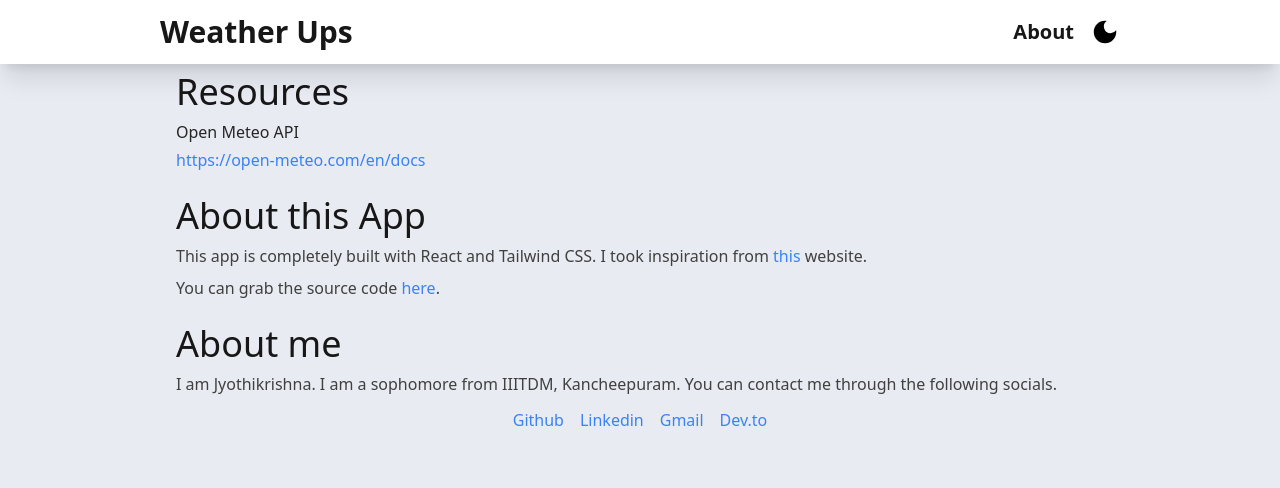
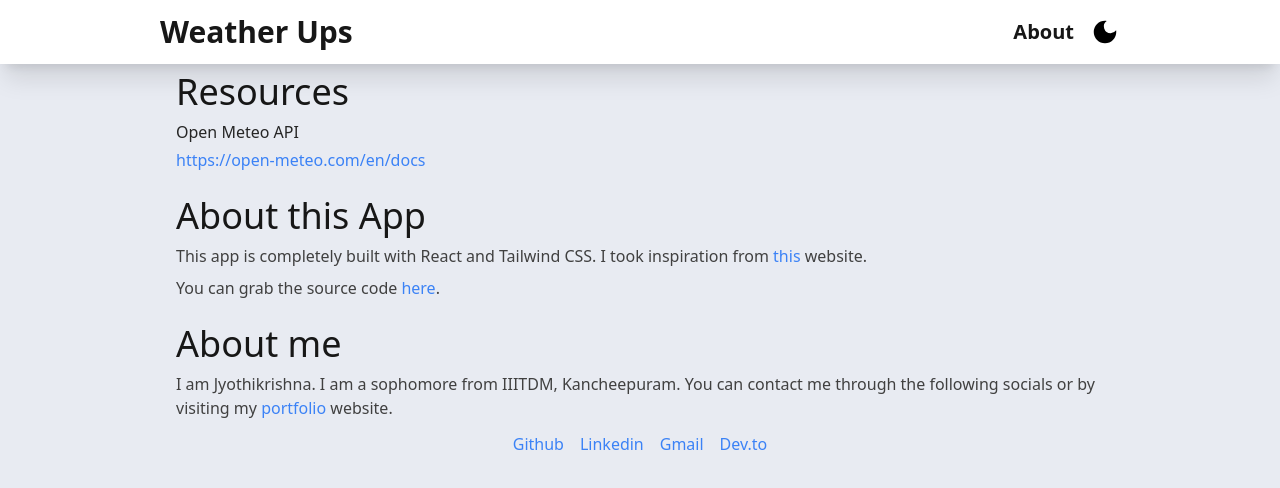
Before and after one commit to bhendi-boi/WeatherUps, a React (Vite) app: page /about in a window 1280 px wide. Shown: the top 488 px of the page. Built offline with nearby package versions, Linux system fonts and the light colour scheme.

Commit message:
added darkmode text styles in about page

```diff
--- a/src/About.tsx
+++ b/src/About.tsx
@@ -3,17 +3,19 @@ const About = () => {
 	return (
 		<main className="min-h-[calc(100vh-4.5rem)] sm:w-3/4 sm:mx-auto dark:text-neutral-200 text-neutral-700">
 			<section className="px-4 pb-4">
-				<h2 className="my-2 text-2xl md:text-4xl text-neutral-900 font-medium">
+				<h2 className="my-2 text-2xl md:text-4xl text-neutral-900 font-medium dark:text-neutral-50">
 					Resources
 				</h2>
-				<h3 className="my-1 text-neutral-800">Open Meteo API</h3>
+				<h3 className="my-1 text-neutral-800 dark:text-neutral-100">
+					Open Meteo API
+				</h3>
 				<TeritiaryLink
 					text="https://open-meteo.com/en/docs"
 					href="https://open-meteo.com/en/docs"
 				/>
 			</section>
 			<section className="px-4 pb-4">
-				<h2 className="my-2 text-2xl md:text-4xl text-neutral-900 font-medium">
+				<h2 className="my-2 text-2xl md:text-4xl text-neutral-900 font-medium dark:text-neutral-50">
 					About this App
 				</h2>
 				<p className="pb-2">
@@ -32,12 +34,17 @@ const About = () => {
 				</p>
 			</section>
 			<section className="px-4">
-				<h2 className="my-2 text-2xl md:text-4xl text-neutral-900 font-medium">
+				<h2 className="my-2 text-2xl md:text-4xl text-neutral-900 font-medium dark:text-neutral-100">
 					About me
 				</h2>
 				<p className="pb-3">
 					I am Jyothikrishna. I am a sophomore from IIITDM, Kancheepuram. You can
-					contact me through the following socials.{" "}
+					contact me through the following socials or by visiting my{" "}
+					<TeritiaryLink
+						href="https://bhendi-boi.github.io/portfolio/"
+						text="portfolio"
+					/>{" "}
+					website.
 				</p>
 				<ul
 					role="list"
--- a/src/components/Nav.tsx
+++ b/src/components/Nav.tsx
@@ -15,7 +15,7 @@ const Nav = () => {
 		<>
 			<nav className="sticky top-0 left-0 z-10 flex items-center h-16 bg-white shadow-xl">
 				<div className="flex items-center w-full gap-4 mx-4 sm:mx-auto sm:w-3/4">
-					<Link to="/" className="flex-1">
+					<Link to="/" className="mr-auto">
 						<h1 className="text-3xl font-bold text-neutral-900">Weather Ups</h1>
 					</Link>
 					<Link
```
